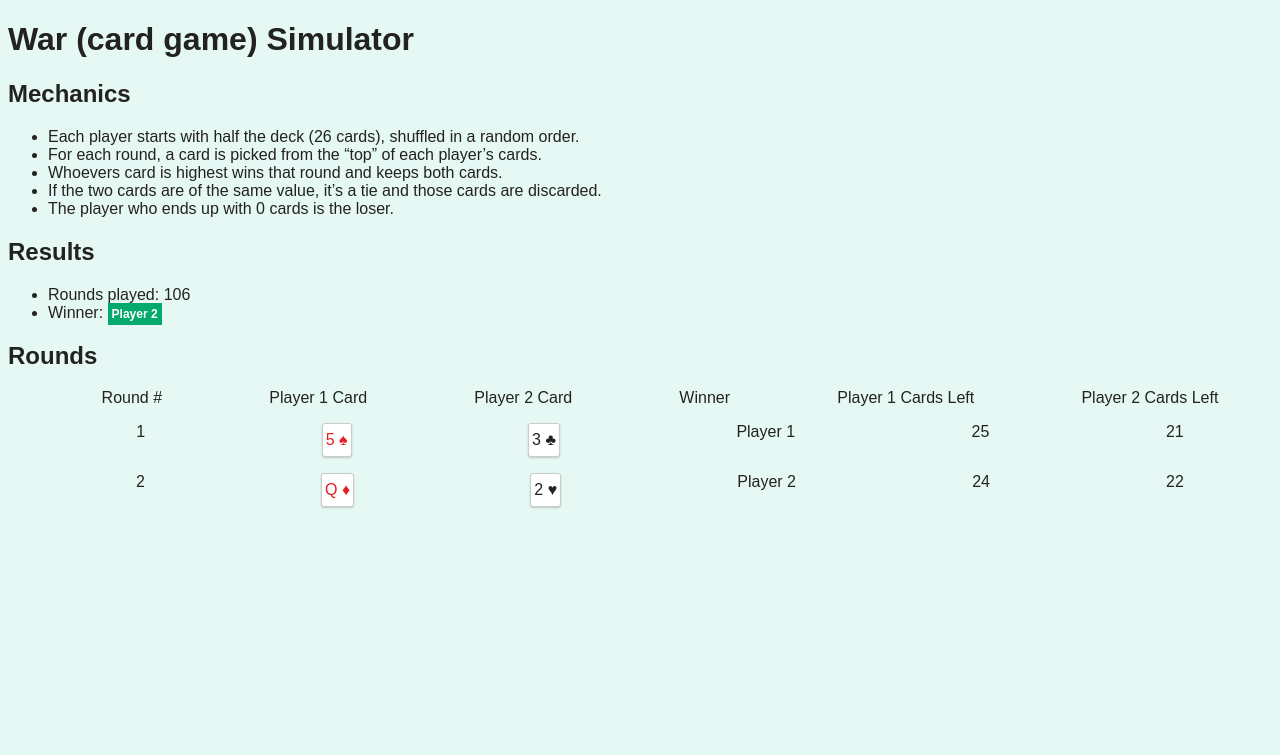
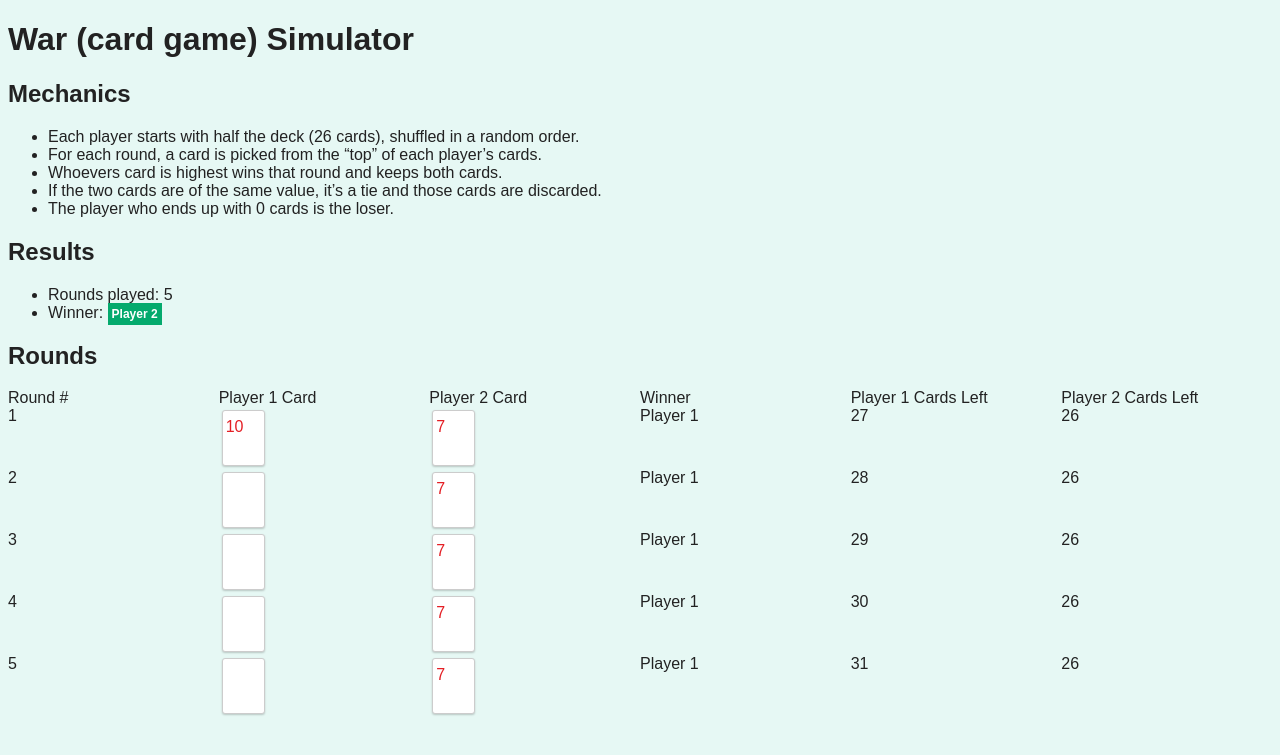
Before and after one commit to AbdellGautier/e2, a PHP site: page / in a window 1280 px wide. Shown: the top 755 px of the page. Run offline with PHP 8.4, Linux system fonts and the light colour scheme.

Commit message:
Halfway through view and controller

```diff
--- a/p1/index-view.php
+++ b/p1/index-view.php
@@ -24,7 +24,7 @@
     <h2>Results</h2>
 
     <ul>
-        <li>Rounds played: <?php echo $roundsPlayed ?></li>
+        <li>Rounds played: <?php echo count($rounds) ?></li>
         <li>Winner:
             <span class="winner">
                 <?php echo $winner ?>
@@ -34,38 +34,34 @@
 
     <h2>Rounds</h2>
 
-    <ul class="container">
-        <li>Round #</li>
-        <li>Player 1 Card</li>
-        <li>Player 2 Card</li>
-        <li>Winner</li>
-        <li>Player 1 Cards Left</li>
-        <li>Player 2 Cards Left</li>
-    </ul>
-    <ul class="container">
-        <li>1</li>
-        <li>
-            <div class="card red">5 ♠</div>
-        </li>
-        <li>
-            <div class="card">3 ♣</div>
-        </li>
-        <li>Player 1</li>
-        <li>25</li>
-        <li>21</li>
-    </ul>
-    <ul class="container">
-        <li>2</li>
-        <li>
-            <div class="card red">Q ♦</div>
-        </li>
-        <li>
-            <div class="card">2 ♥</div>
-        </li>
-        <li>Player 2</li>
-        <li>24</li>
-        <li>22</li>
-    </ul>
+    <section>
+        <header>
+            <div class="col">Round #</div>
+            <div class="col">Player 1 Card</div>
+            <div class="col">Player 2 Card</div>
+            <div class="col">Winner</div>
+            <div class="col">Player 1 Cards Left</div>
+            <div class="col">Player 2 Cards Left</div>
+        </header>
+        <?php foreach($rounds as $round) { ?>
+        <div class="row">
+            <div class="col"><?php echo $round["Round"]; ?></div>
+            <div class="col">
+                <div class="card <?php echo $round["P1DrawColor"]; ?>">
+                    <?php echo $round["P1DrawRank"]; ?>
+                </div>
+            </div>
+            <div class="col">
+            <div class="card <?php echo $round["P2DrawColor"]; ?>">
+                    <?php echo $round["P2DrawRank"]; ?>
+                </div>
+            </div>
+            <div class="col"><?php echo $round["RoundWinner"]; ?></div>
+            <div class="col"><?php echo $round["P1CardsCount"]; ?></div>
+            <div class="col"><?php echo $round["P2CardsCount"]; ?></div>
+        </div>
+        <?php } ?>
+    </section>
 </body>
 
 </html>
--- a/p1/index.css
+++ b/p1/index.css
@@ -4,14 +4,18 @@ body {
     font-family: Arial, Helvetica, sans-serif;
 }
 
-.container {
+header, .row {
     display: flex;
-    flex-direction: row;
-    justify-content: space-around;
-    list-style: none;
+}
+
+.col {
+    flex: 1;
 }
 
 .card {
+    width: 35px;
+    height: 40px;
+    margin: 3px;
     background-color: #fff;
     border: 1px solid #ccc;
     border-radius: 3px;
--- a/p1/index.php
+++ b/p1/index.php
@@ -1,20 +1,16 @@
 <?php
-
-// Temporary placeholder for a possible score for the game
-$roundsPlayed = 106;
-$winner = "Player 2";
 
 // Define the card suits
 $cardSuits = [
-    "Clubs",
-    "Diamonds",
-    "Hearts",
-    "Spades"
+    "C",    // Clubs
+    "D",    // Diamonds
+    "H",    // Hearts
+    "S"     // Spades
 ];
 
 // Define the card ranks
 $cardRanks = [
-    "Ace" => 1,
+    "A" => 1,
     "2" => 2,
     "3" => 3,
     "4" => 4,
@@ -24,9 +20,9 @@ $cardRanks = [
     "8" => 8,
     "9" => 9,
     "10" => 10,
-    "Jack" => 11,
-    "Queen" => 12,
-    "King" => 13
+    "J" => 11,
+    "Q" => 12,
+    "K" => 13
 ];
 
 // Will hold all the 52 cards
@@ -44,35 +40,135 @@ foreach ($cardSuits as $cSuit) {
 // Credit to ahmad at: https://www.php.net/manual/en/function.shuffle.php#94697
 shuffle_assoc($deck);
 
-$playerCards = [];
-$computerCards = [];
+// Will hold the players cards
+$player1Cards = [];
+$player2Cards = [];
 
 // Set the initial target to player when dealing cards
-$dealTo = "Player";
+$dealTo = "Player 1";
 
-// Assign the cards, alternating between player and computer
+// Assign the cards, alternating between players
 foreach ($deck as $card => $value) {
-    if ($dealTo == "Player") {
-        $playerCards[$card] = $value;
-        $dealTo = "Computer";
-    }
-    else {
-        $computerCards[$card] = $value;
-        $dealTo = "Player";
+    if ($dealTo == "Player 1") {
+        // Assign a new card to the Player 1
+        $player1Cards[$card] = $value;
+
+        // Switch the next card dealing to the Player 2
+        $dealTo = "Player 2";
+    } else {
+        // Assign a new card to the Player 2
+        $player2Cards[$card] = $value;
+
+        // Switch the next card dealing to the Player
+        $dealTo = "Player 1";
     }
 }
 
-// Player and Computer draw a card
-$playerDraw = array_pop($playerCards);
-$computerDraw = array_pop($computerCards);
+// Will hold the actual rounds of card drawings.
+// This is the array that the view will use to display the results in a table-like format
+$rounds = [];
+
+$temporaryCounter = 0;
+
+// Each player draw, until we have a winner.
+// The loser is a player that ends up with 0 cards.
+// while(count($player1Cards) != 0 && $player2Cards != 0) {
+while ($temporaryCounter < 5) {
+
+    // ***********************************************
+    // Decrease the counter, to avoid an infinite loop
+    // ***********************************************
+    $temporaryCounter++;
+
+    // Will hold the winner of this round
+    $roundWinner = "";
+
+    // Get the last cards on the players decks for this round
+    $player1Draw = array_slice($player1Cards, -1, 1, true);
+    $player2Draw = array_slice($player2Cards, -1, 1, true);
+
+
+    // Determine who is the winner of this round
+    if (end($player1Draw) > end($player2Draw)) {
+
+        // Indicate that the Player 1 has won this round
+        $roundWinner = "Player 1";
+
+        // Player has a card with the highest value.
+        // Add the Player 2 card to Player 1
+        array_push($player1Cards, $player2Draw);
+        //array_pop($player2Cards);
+
+    } else if (end($player1Draw) < end($player2Draw)) {
+
+        // Indicate that the Player 2 has won this round
+        $roundWinner = "Player 2";
+
+        // Player 2 has a card with the highest value.
+        // Add the Player 1 card to Player 2
+        array_push($player2Cards, $player1Draw);
+        //array_pop($player1Cards);
+
+    } else {
+        // Indicate that there is a tie
+        $roundWinner = "Tie";
+
+        // Both players have cards with the same value.
+        // Remove the cards from both players.
+        //array_pop($player1Cards);
+        //array_pop($player2Cards);
+    }
+
+    // Prepare the values before adding them to the round array
+    $round = count($rounds) + 1;                                                    // Round Number
+
+    // Player 1 Information
+    $p1DrawSuit = substr(key($player1Draw), 0, strpos(key($player1Draw), "_"));     // P1 draw card suit (e.g. 'D' = Diamonds)
+    $p1DrawRank = substr(key($player1Draw), 2);                                     // P1 draw card rank (e.g. 'A', '9', or 'K')
+    $p1DrawColor = ($p1DrawSuit == "D" || $p1DrawSuit == "H") ? "red" : "black";    // P1 draw color (e.g. 'red' or 'black')
+    $p1CardsCount = count($player1Cards);                                           // P1 cards count after the round
+
+    // Player 2 Information
+    $p2DrawSuit = substr(key($player2Draw), 0, strpos(key($player2Draw), "_"));     // P2 draw card suit (e.g. 'D' = Diamonds)
+    $p2DrawRank = substr(key($player2Draw), 2);                                     // P2 draw card rank (e.g. 'A', '9', or 'K')
+    $p2DrawColor = ($p2DrawSuit == "D" || $p2DrawSuit == "H") ? "red" : "black";    // P2 draw color (e.g. 'red' or 'black')
+    $p2CardsCount = count($player2Cards);                                           // P2 cards count after the round
+
+    // Add the round information to the rounds array
+    array_push(
+        $rounds,
+        array(
+            "Round" => $round,
+            "RoundWinner" => $roundWinner,
+            "P1DrawSuit" => $p1DrawSuit,
+            "P1DrawRank" => $p1DrawRank,
+            "P1DrawColor" => $p1DrawColor,
+            "P1CardsCount" => $p1CardsCount,
+            "P2DrawSuit" => $p2DrawSuit,
+            "P2DrawRank" => $p2DrawRank,
+            "P2DrawColor" => $p2DrawColor,
+            "P2CardsCount" => $p2CardsCount
+        )
+    );
+}
+
+$winner = "";
+
+// Will configure who is the winner of this game?
+if (count($player1Cards) == 0) {
+    $winner = "Player 1";
+} else {
+    $winner = "Player 2";
+}
 
 // Credit to ahmad at: https://www.php.net/manual/en/function.shuffle.php#94697
-function shuffle_assoc(&$array) {
+function shuffle_assoc(&$array)
+{
     $keys = array_keys($array);
 
     shuffle($keys);
 
-    foreach($keys as $key) {
+    foreach ($keys as $key) {
         $new[$key] = $array[$key];
     }
 
```
